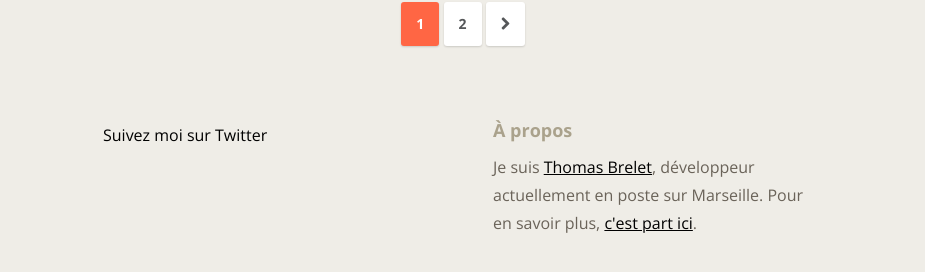
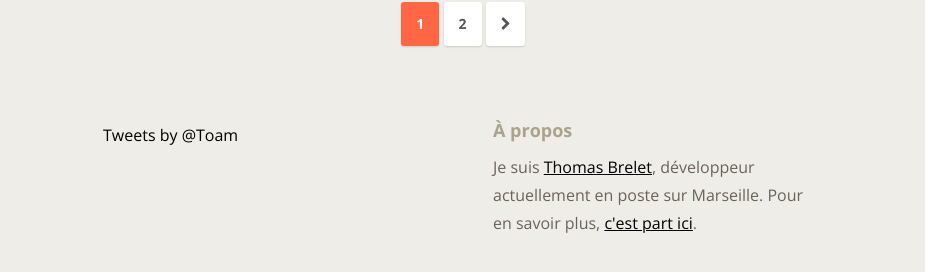
Before and after one commit to Toam/toam.fr, a Jekyll site: the page built from index.html, in a window 1280 px wide and 900 px high, scrolled down 3029 px. Shown: the part 543-815 px from the top of the window, without its empty margins (177-1102 px from the left). Built offline with Jekyll 4.4.1, drawn with Linux system fonts in a browser that asks for light colours; nearby versions of some CDN libraries; the list of posts is cut into pages by our own code; comment, search, counter and statistics services are not loaded.

Commit message:
Update twitter

```diff
--- a/_layouts/default.html
+++ b/_layouts/default.html
@@ -41,7 +41,7 @@
   <footer>
     <div class="slate">
       <div class="four columns">
-        <a class="twitter-timeline" href="https://twitter.com/Toam" data-widget-id="452480223766790144">Suivez moi sur Twitter</a>
+        <a class="twitter-timeline" href="https://twitter.com/Toam" data-widget-id="452480223766790144">Tweets by @Toam</a>
         <script>!function(d,s,id){var js,fjs=d.getElementsByTagName(s)[0],p=/^http:/.test(d.location)?'http':'https';if(!d.getElementById(id)){js=d.createElement(s);js.id=id;js.src=p+"://platform.twitter.com/widgets.js";fjs.parentNode.insertBefore(js,fjs);}}(document,"script","twitter-wjs");</script>
       </div>
       <div class="four columns">
```
